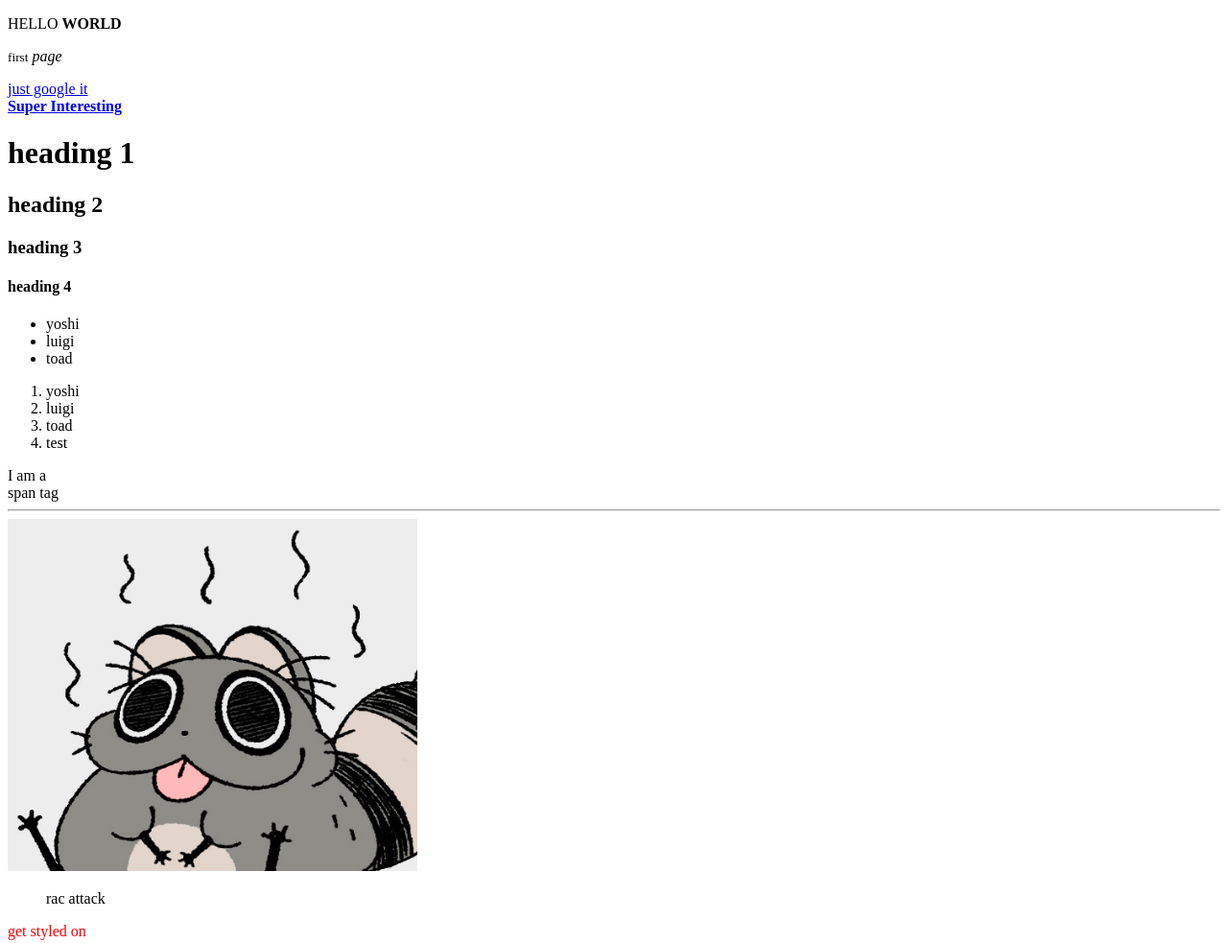
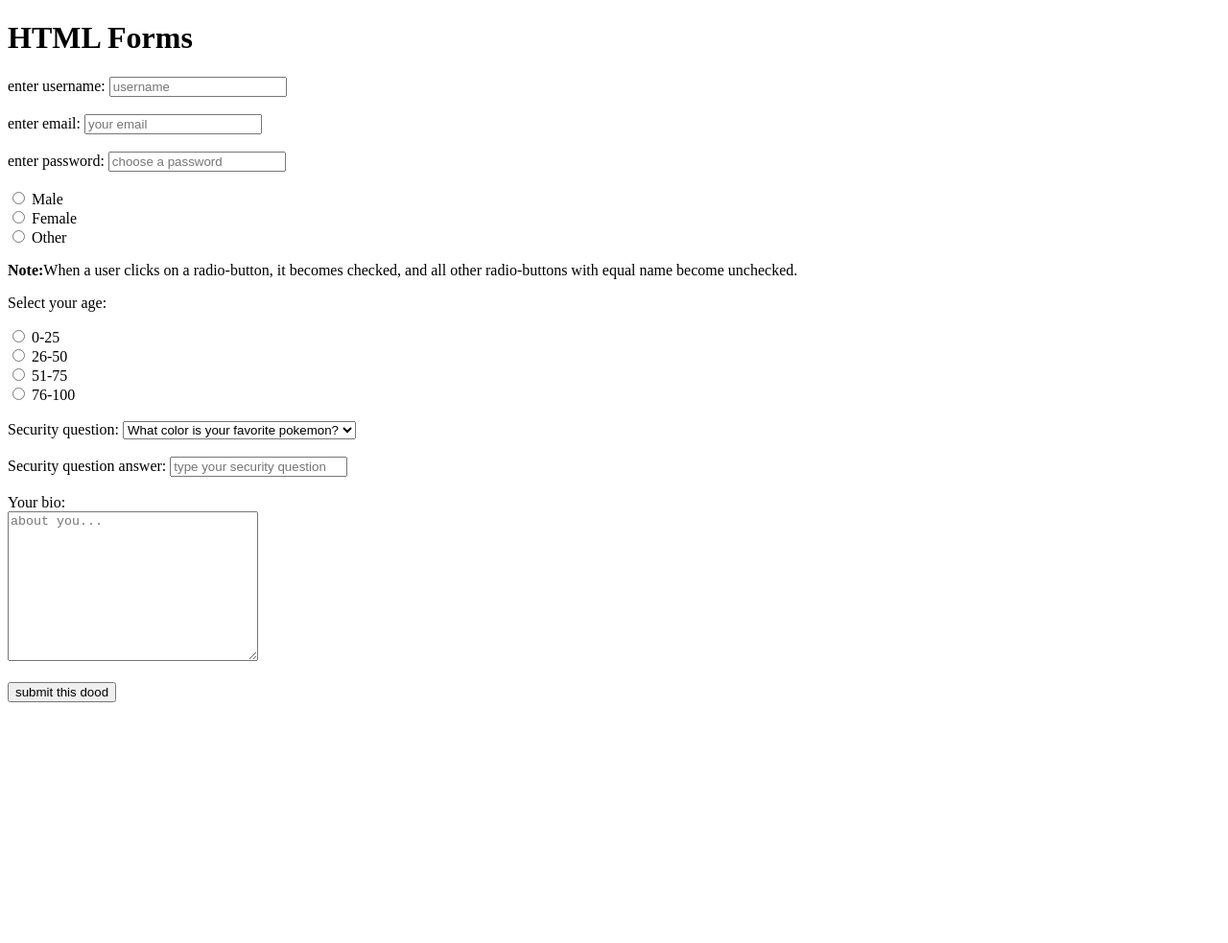
Before and after one commit to gallantb/webpage-testbed, a plain HTML site: page index.html in a window 1280 px wide. Shown: the whole page at 96% size. After the commit the page ends 800 px from the top, so only its background shows below. Drawn offline with Linux system fonts and the light colour scheme.

Commit message:
committing our fields html file to the fields branch

```diff
--- a/index.html
+++ b/index.html
@@ -1,69 +1,88 @@
 <!DOCTYPE html>
 <html>
 <head>
-    <!--title exists at the tab level of the browser and nowhere else-->
-    <title>Learning HTML</title>
+    <title>HTML Forms</title>
 </head>
-<!--body exists in the main webpage and contains all our content-->
 <body>
 
-    <!--division tags seperates sections into their own divisions-->
-    <div>
-        <!--paragraph tags-->   <!--strong tag = bold-->
-        <p>HELLO <strong>WORLD</strong></p>
-        <!--small = smaller-->  <!--em tag = italic-->
-        <p><small>first</small> <em>page</em></p>
-        <!--anchor tag with a hyperlink reference-->
-        <a href="https://www.google.com">just google it</a>
-        <!--anchor tag that points to a different sub webpage of our website-->
-        <a href="about.html"><br><strong>Super Interesting</strong></a>
-    </div>
+    <h1>HTML Forms</h1>
+    <!--form wrapper field for our inputs-->
+    <form>
+        <!--label with for set equal to the username input field-->
+        <label for="username">enter username:</label>
+        <!--input field with type set equal to text so the user can enter text data-->
+        <input type="text" id="username" name="username" placeholder="username" required>
+        <!--id must be unique for this page, think of it as a variable name-->
 
-    <div>
-        <!--the larger the number the less important it is for the browser-->
-        <h1>heading 1</h1>
-        <h2>heading 2</h2>
-        <h3>heading 3</h3>
-        <h4>heading 4</h4>
-    </div>
+        <!--line breaks-->
+        <br><br>
 
-    <div>
-        <!--unordered list and ordered list are a wrapper for list tags-->
-        <ul>
-            <li>yoshi</li>
-            <li>luigi</li>
-            <li>toad</li>
-        </ul>
-    </div>
+        <label for="email">enter email:</label>
+        <input type="email" id="email" name="email" placeholder="your email" required>
 
-    <div>
-        <!--ordered list puts numbers instead of bullet points-->
-        <ol>
-            <li>yoshi</li>
-            <li>luigi</li>
-            <li>toad</li>
-            <li>test</li>
-        </ol>
-    </div>
+        <br><br>
 
-    <!--span tags are a way to add a css or js hook into a part of html-->
-    <span>I am a <br>span tag</span>
-    <!--br tag is a line break-->
+        <!--the name field is used by backend developers for processing on the server-->
+        <label for="password">enter password:</label>
+        <input type="password" id="password" name="password" placeholder="choose a password" required>
 
-    <!--horizontal rule, seperates content with a line-->
-    <hr>
+        <br><br>
 
-    <!--image tag uses the src or source argument to point to the image file path-->
-    <img src="/images/racattack4.PNG" alt="stinky racoon">
-    <!--alt tag is used for accessibility, screen readers will read off what is put inside-->
+        <!--radio button structure denoted by input type set equal to radio and uses
+        the name field to group these buttons together so that only one may be selected
+        at a time-->
+        <input type="radio" name="gender" value="male" required> Male<br>
+        <input type="radio" name="gender" value="female" required> Female<br>
+        <input type="radio" name="gender" value="other" required> Other
 
-    <!--blockquote lets us cite sources for the text it wraps-->
-    <blockquote cite="https://www.wikipedia.org">
-        rac attack
-    </blockquote>
+        <p><b>Note:</b>When a user clicks on a radio-button, it becomes checked,
+        and all other radio-buttons with equal name become unchecked. </p>
 
-    <!--modified p tag to include a bit of CSS styling-->
-    <p style="color: red;">get styled on</p>
+        <p>Select your age:</p>
+
+        <input type="radio" name="age" value="0-25" id="option-1" required>
+        <label for="option-1">0-25</label><br>
+
+        <input type="radio" name="age" value="26-50" id="option-1" required>
+        <label for="option-1">26-50</label><br>
+
+        <input type="radio" name="age" value="51-75" id="option-1" required>
+        <label for="option-1">51-75</label><br>
+
+        <input type="radio" name="age" value="76-100" id="option-1" required>
+        <label for="option-1">76-100</label>
+
+        <br><br>
+
+        <!--creates a drop down menu for the user to select their preferred security question
+        from-->
+        <label for="question">Security question:</label>
+        <select name="question" id="question">
+            <option value="q1">What color is your favorite pokemon?</option>
+            <option value="q2">What is your favorite vegetable?</option>
+            <option value="q3">What is your favorite password?</option>
+        </select>
+
+        <br><br>
+
+        <label for="answer">Security question answer:</label>
+        <input type="text" id="answer" name="answer" placeholder="type your security question" required>
+
+        <br><br>
+
+        <!--creates a text area field for the user to input text into the cols is how
+        many collumns (how long) the box is and the rows is how many rows (how deep)
+        the box is-->
+        <label for="bio">Your bio:</label><br>
+        <textarea name="bio" id="bio" cols="30" rows="10" placeholder="about you..." required></textarea>
+        <!--placeholder puts some text in the box that disappears when the user types-->
+
+        <br><br>
+
+        <!--creates a submit button, value represents the text inside the button-->
+        <input type="submit" value="submit this dood">
+
+    </form>
 
 </body>
 </html>
```
